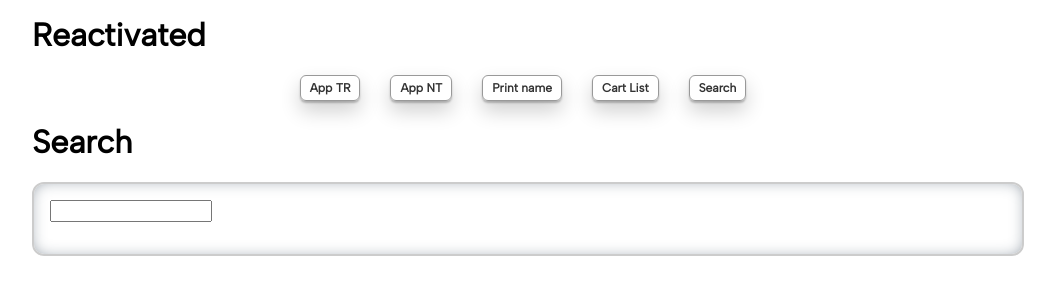
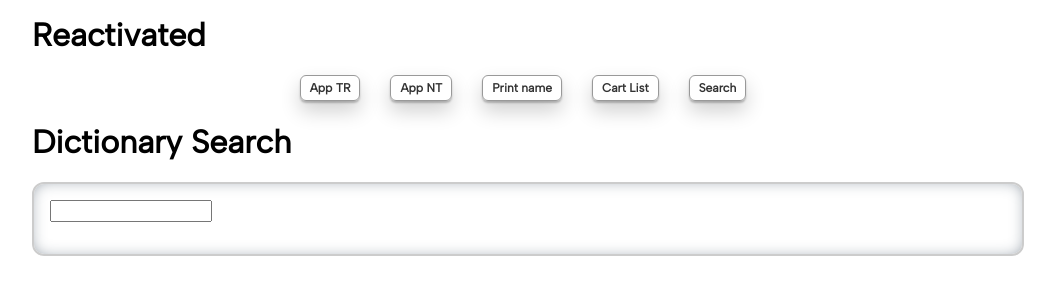
Before and after one commit to nitinsuri/react-contextapi-issues, a React (Create React App) app: page /search in a window 1280 px wide. Shown: the top 300 px of the page, without its empty margins (112-1167 px from the left). Built offline with nearby package versions, Linux system fonts and the light colour scheme.

Commit message:
1 file modified

```diff
--- a/src/Search.jsx
+++ b/src/Search.jsx
@@ -32,7 +32,7 @@ export default function Search() {
   }, [debouncedTerm]);
   return (
     <>
-      <h1>Search</h1>
+      <h1>Dictionary Search</h1>
       <section>
         <input
           autoComplete="off"
```
